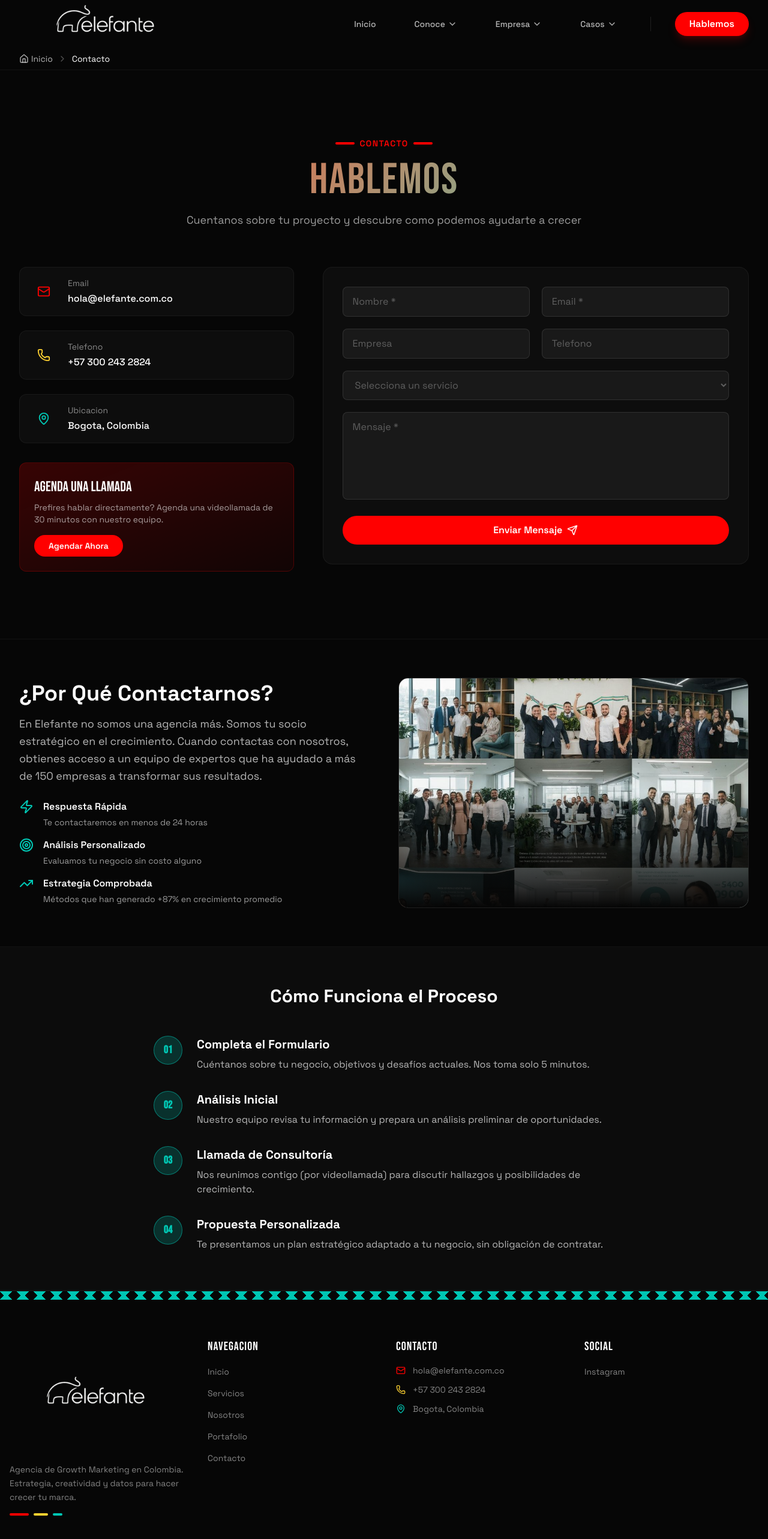
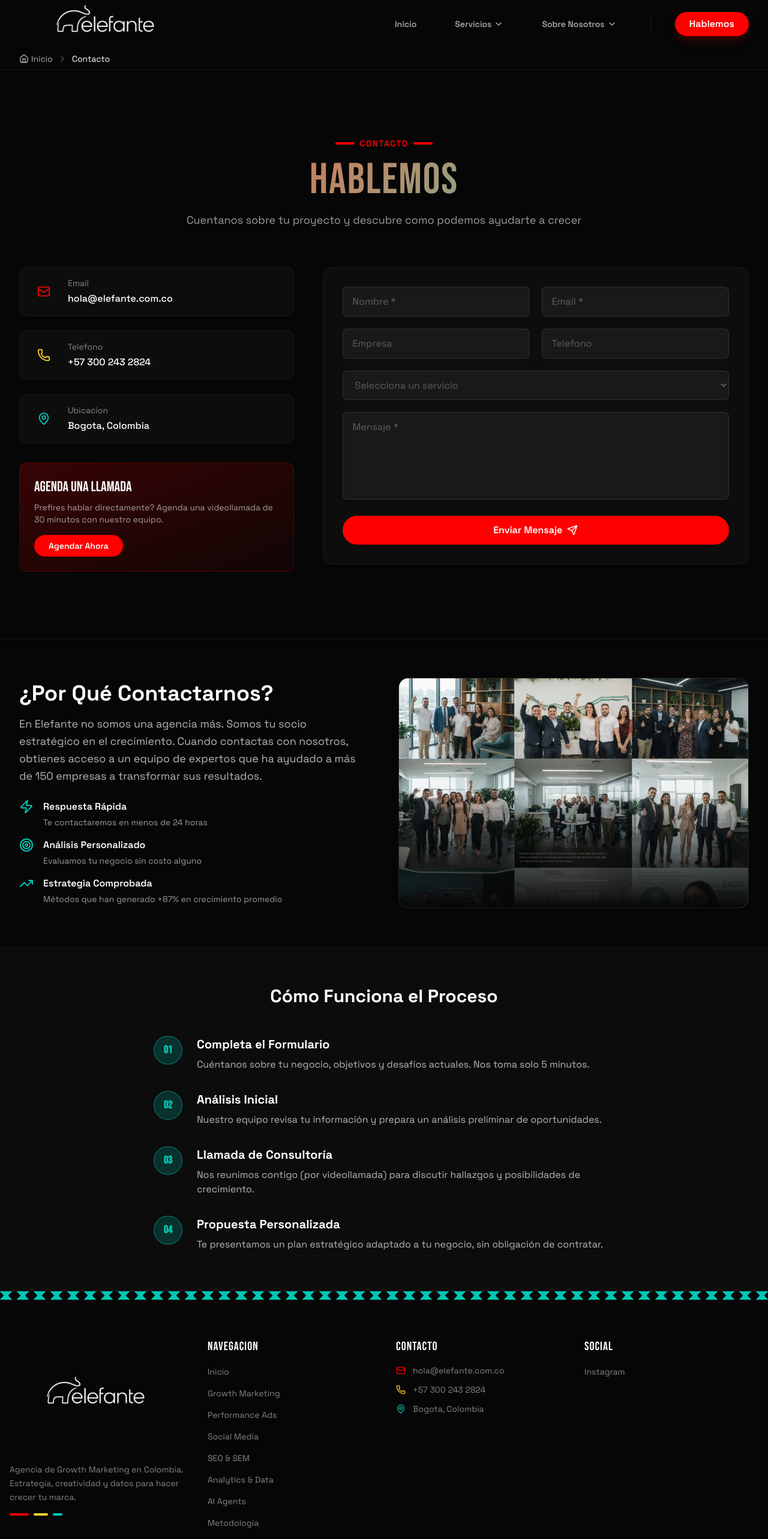
Before and after one commit to juanpablo321/elefante.com.co, a Next.js app: page /contacto in a window 1280 px wide. Shown: the top 2566 px of the page at 60% size. Built offline with nearby package versions, Linux system fonts and the light colour scheme.

Commit message:
feat: update navigation with new service pages and about us section

```diff
--- a/components/Footer.tsx
+++ b/components/Footer.tsx
@@ -3,11 +3,15 @@ import { Mail, Phone, MapPin } from "lucide-react";
 import Image from "next/image";
 
 const footerLinks = [
-  { label: "Inicio", href: "#hero" },
-  { label: "Servicios", href: "#servicios" },
-  { label: "Nosotros", href: "#nosotros" },
-  { label: "Portafolio", href: "#portafolio" },
-  { label: "Contacto", href: "#contacto" },
+  { label: "Inicio", href: "/" },
+  { label: "Growth Marketing", href: "/servicios/growth-marketing" },
+  { label: "Performance Ads", href: "/servicios/performance-ads" },
+  { label: "Social Media", href: "/servicios/social-media" },
+  { label: "SEO & SEM", href: "/servicios/seo-sem" },
+  { label: "Analytics & Data", href: "/servicios/analytics-data" },
+  { label: "AI Agents", href: "/servicios/ai-agents" },
+  { label: "Metodología", href: "/sobre-nosotros/metodologia" },
+  { label: "Contacto", href: "/contacto" },
 ];
 
 const socialLinks = [
@@ -45,7 +49,18 @@ export default function Footer() {
           <div>
             <h4 className="font-display text-xl tracking-wider text-white mb-4">NAVEGACION</h4>
             <ul className="space-y-3">
-              {footerLinks.map((link) => (
+              {footerLinks.map((link) => {
+                const isExternalRoute = !link.href.startsWith('#');
+                return isExternalRoute ? (
+                  <li key={link.href}>
+                    <a
+                      href={link.href}
+                      className="text-white/50 hover:text-white text-sm transition-colors"
+                    >
+                      {link.label}
+                    </a>
+                  </li>
+                ) : (
                   <li key={link.href}>
                     <a
                       href={link.href}
@@ -58,7 +73,8 @@ export default function Footer() {
                       {link.label}
                     </a>
                   </li>
-              ))}
+                );
+              })}
             </ul>
           </div>
 
--- a/components/Navbar.tsx
+++ b/components/Navbar.tsx
@@ -82,26 +82,22 @@ function MobileMenuCategory({
 const navLinks: NavLink[] = [
   { label: "Inicio", href: "/" },
   {
-    label: "Conoce",
+    label: "Servicios",
     isCategory: true,
     submenu: [
-      { label: "Estrategias de Crecimiento", href: "/estrategia" },
-      { label: "Nuestro Proceso", href: "/proceso" },
-      { label: "Beneficios Clave", href: "/beneficios" }
+      { label: "Growth Marketing", href: "/servicios/growth-marketing" },
+      { label: "Performance Ads", href: "/servicios/performance-ads" },
+      { label: "Social Media", href: "/servicios/social-media" },
+      { label: "SEO & SEM", href: "/servicios/seo-sem" },
+      { label: "Analytics & Data", href: "/servicios/analytics-data" },
+      { label: "AI Agents", href: "/servicios/ai-agents" }
     ]
   },
   {
-    label: "Empresa",
+    label: "Sobre Nosotros",
     isCategory: true,
     submenu: [
-      { label: "Sobre Nosotros", href: "#nosotros" },
-      { label: "Portafolio", href: "#portafolio" }
-    ]
-  },
-  {
-    label: "Casos",
-    isCategory: true,
-    submenu: [
+      { label: "Metodología", href: "/sobre-nosotros/metodologia" },
       { label: "Casos de Éxito", href: "#casos" },
       { label: "Testimonios", href: "#testimonios" }
     ]
```
Lines whose indentation alone changed are shown as unchanged.
